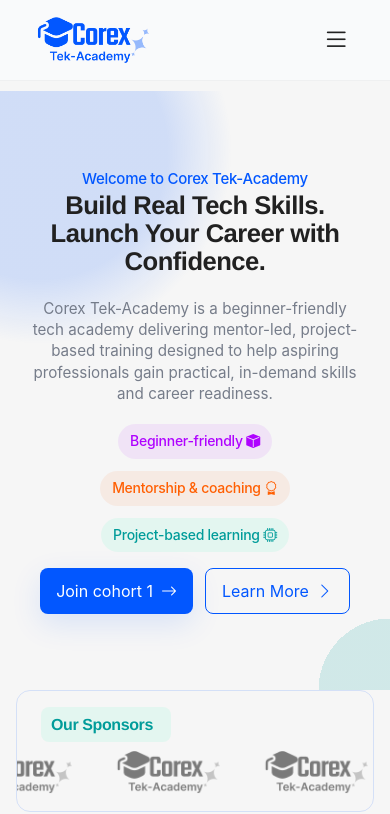
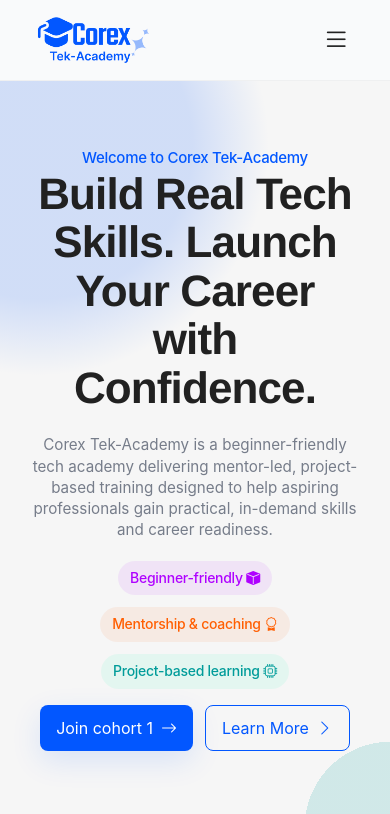
Before and after one commit to corex-tek-academy/corextekapp, a Vue app: page / in a window 390 px wide. Shown: the top 814 px of the page. Built offline with nearby package versions, Linux system fonts and the light colour scheme.

Commit message:
Updated by Tim

```diff
--- a/src/assets/base.css
+++ b/src/assets/base.css
@@ -114,3 +114,14 @@
   font-family: var(--font-body);
   color: var(--small--text);
 }
+.Expanded{
+  max-width: 1320px;
+}
+@media (min-with: 768px) {
+  .Expanded{
+    width: 100%;
+    overflow: hidden;
+    max-width: 100%;
+    padding: 0px 7%;
+  }
+}
--- a/src/components/Hero.vue
+++ b/src/components/Hero.vue
@@ -3,7 +3,7 @@
 </script>
 
 <template>
-  <section class="hero" aria-labelledby="hero-heading">
+  <section class="hero Expanded" aria-labelledby="hero-heading">
     <div class="hero-inner container">
       <div class="hero-content">
         <div>
@@ -38,6 +38,7 @@
 </template>
 
 <style scoped>
+
     /* Image area */
     .hero-visual img{
     width: 100%;
@@ -91,6 +92,7 @@
   radial-gradient(circle at 100% 100%,  #019c9a27 10%, transparent 10%);
 }
 
+
 .hero-inner{
   width: 100%;
   max-width: var(--container-max-width);
@@ -117,7 +119,8 @@
 }
 
 .hero-content h1{
-  font-size: clamp(1.6rem, 4.4vw, 4rem);
+  font-size: 52px;
+  /* font-size: clamp(1.6rem, 4.4vw, 4rem); */
   line-height: 1.1;
   color: var(--text);
   margin-bottom: 0.8rem;
@@ -132,6 +135,35 @@
     font-weight: 500;
     color: #0257FF;
     letter-spacing: -0.02em;
+}
+
+@media (max-width: 768px){
+  .hero{
+    margin-top: 70px;
+  }
+  /* .hero-content h1{
+    font-size: 52px;
+  } */
+}
+@media (max-width: 426px){
+  .hero-content h1{
+    font-size: 44px;
+  }
+}
+
+@media (max-width: 426px){
+  .hero-content h1{
+    font-size: 44px;
+  }
+}
+@media (max-width: 376px){
+  .hero-content h1{
+    font-size: 40px;
+  }
+  .hero-inner{
+    padding: 28px 8px;
+  }
+
 }
 
 /* subtle accent under the heading */
@@ -211,16 +243,29 @@
 
 /* larger layout */
 @media (min-width: 900px){
-  .hero-inner{ grid-template-columns: 1fr 480px; text-align: left; gap: 48px; }
-  .hero-visual{ display: block; }
-  .hero-actions{ justify-content: flex-start; }
-  .hero-content h1{ margin-left: 0; margin-right: 0; }
+  .hero-inner{
+    grid-template-columns: 1fr 480px;
+    text-align: left; gap: 48px;
+  }
+  .hero-visual{
+    display: block;
+  }
+  .hero-actions{
+    justify-content: flex-start;
+   }
+  .hero-content h1{
+    margin-left: 0; margin-right: 0;
+  }
 }
 
 /* ensure accessible reduced motion */
 @media (prefers-reduced-motion: reduce){
-  .hero-content, .hero-visual { animation: none !important; }
-  .btn, .btn--primary, .btn--secondary { transition: none !important; }
+  .hero-content, .hero-visual {
+    animation: none !important;
+  }
+  .btn, .btn--primary, .btn--secondary {
+    transition: none !important;
+  }
 }
 
 </style>
```
